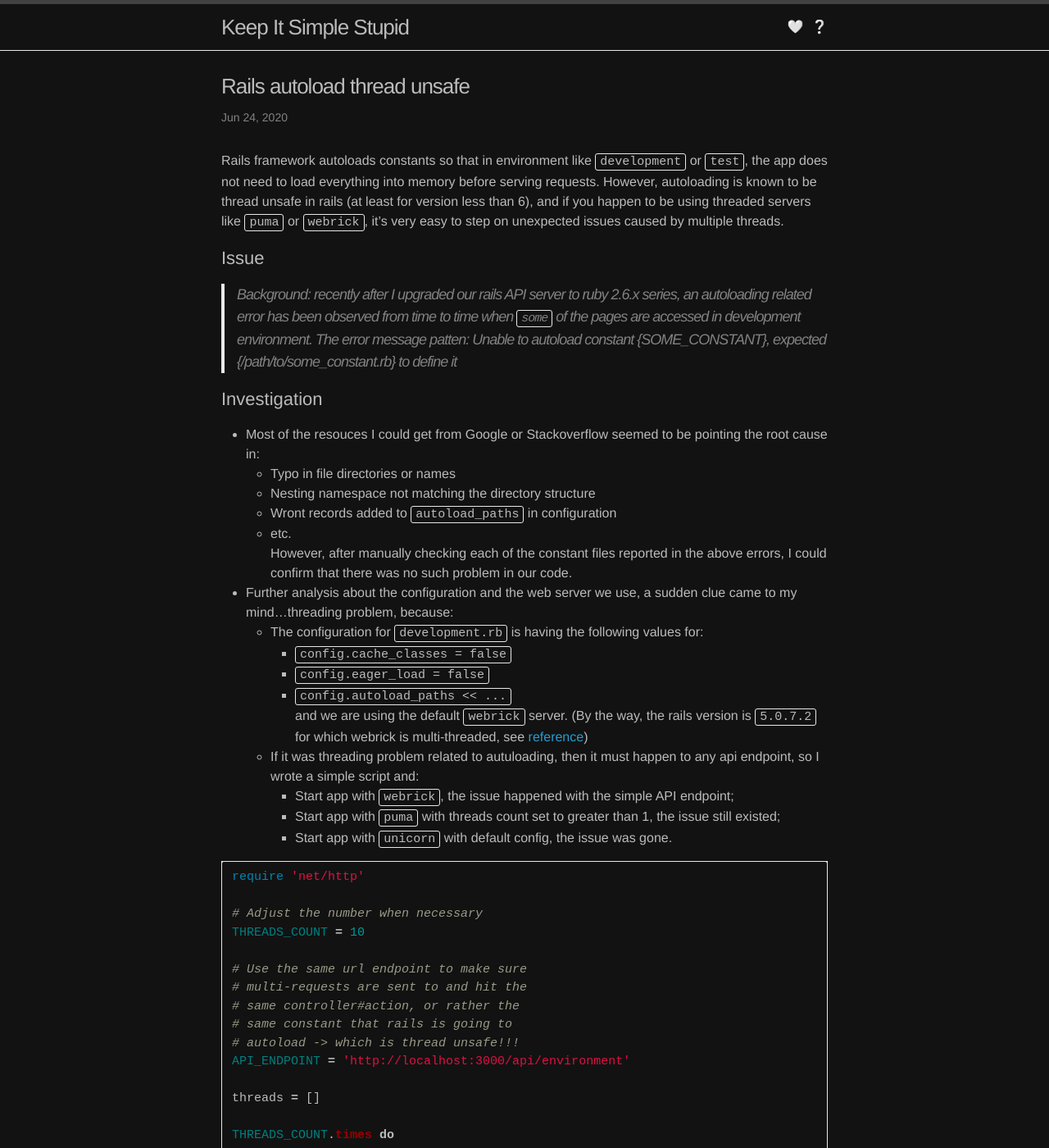
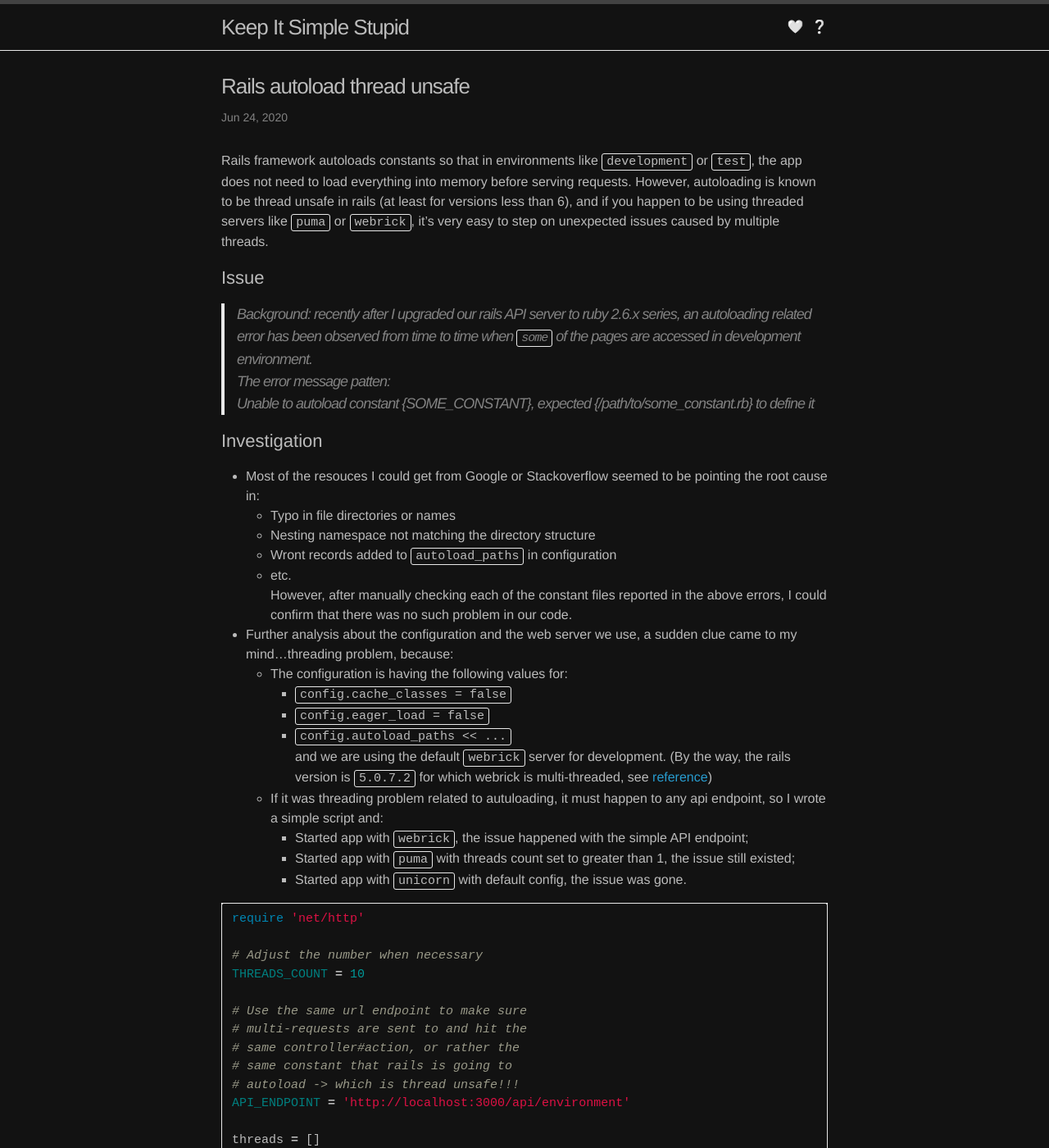
Before and after one commit to yuan-jiang/yuan-jiang.github.io, a Jekyll site: the page built from _posts/2020-06-24-rails-autoload-thread-unsafe.md, in a window 1280 px wide and 1400 px high. Shown: the whole window at 82% size. Built offline with Jekyll 4.4.1, drawn with Linux system fonts in a browser that asks for light colours; comment, search, counter and statistics services are not loaded; some of the changed text lies outside the part shown.

Commit message:
Fix formatting

```diff
--- a/_posts/2020-06-24-rails-autoload-thread-unsafe.md
+++ b/_posts/2020-06-24-rails-autoload-thread-unsafe.md
@@ -5,7 +5,7 @@
 tags: rails ruby
 ---
 
-Rails framework autoloads constants so that in environment like `development` or `test`, the app does not need to load everything into memory before serving requests. However, autoloading is known to be thread unsafe in rails (at least for version less than 6), and if you happen to be using threaded servers like `puma` or `webrick`, it's very easy to step on unexpected issues caused by multiple threads.
+Rails framework autoloads constants so that in environments like `development` or `test`, the app does not need to load everything into memory before serving requests. However, autoloading is known to be thread unsafe in rails (at least for versions less than 6), and if you happen to be using threaded servers like `puma` or `webrick`, it's very easy to step on unexpected issues caused by multiple threads.
 
 
 ## Issue
@@ -22,15 +22,15 @@
   However, after manually checking each of the constant files reported in the above errors, I could confirm that there was no such problem in our code.
 
   - Further analysis about the configuration and the web server we use, a sudden clue came to my mind...threading problem, because:
-    + The configuration for `development.rb` is having the following values for:
+    + The configuration is having the following values for:
       * `config.cache_classes = false`
       * `config.eager_load = false`
       * `config.autoload_paths << ...`
-      and we are using the default `webrick` server. (By the way, the rails version is `5.0.7.2` for which webrick is multi-threaded, see [reference](https://gist.github.com/yob/04c2417b60532316685123c36ddfce40))
-    + If it was threading problem related to autuloading, then it must happen to any api endpoint, so I wrote a simple script and:
-      * Start app with `webrick`, the issue happened with the simple API endpoint;
-      * Start app with `puma` with threads count set to greater than 1, the issue still existed;
-      * Start app with `unicorn` with default config, the issue was gone.
+      and we are using the default `webrick` server for development. (By the way, the rails version is `5.0.7.2` for which webrick is multi-threaded, see [reference](https://gist.github.com/yob/04c2417b60532316685123c36ddfce40))
+    + If it was threading problem related to autuloading, it must happen to any api endpoint, so I wrote a simple script and:
+      * Started app with `webrick`, the issue happened with the simple API endpoint;
+      * Started app with `puma` with threads count set to greater than 1, the issue still existed;
+      * Started app with `unicorn` with default config, the issue was gone.
 {% highlight ruby %}
 require 'net/http'
 
@@ -70,7 +70,7 @@
   + `config.eager_load`
   + `config.autoload_paths`
   + `config.eager_load_paths`
-- For troubleshooting the missing constants issues that might be caused really by typo or namespace or directory, you could:
+- For troubleshooting the missing constants issues that might really be caused by typo or namespace or directory, you could:
   + Check the `ActiveSupport::Dependencies.autoload_paths` in rails console
   + Check the `ActiveSupport::Dependencies.autoloaded_constants` in rails console
 - Read the rails guide section about [Autoloading and Reloading Constants](https://guides.rubyonrails.org/autoloading_and_reloading_constants_classic_mode.html) again and again
```
Also changed, not shown: other parts of _posts/2020-06-24-rails-autoload-thread-unsafe.md (+1 -1 lines).
